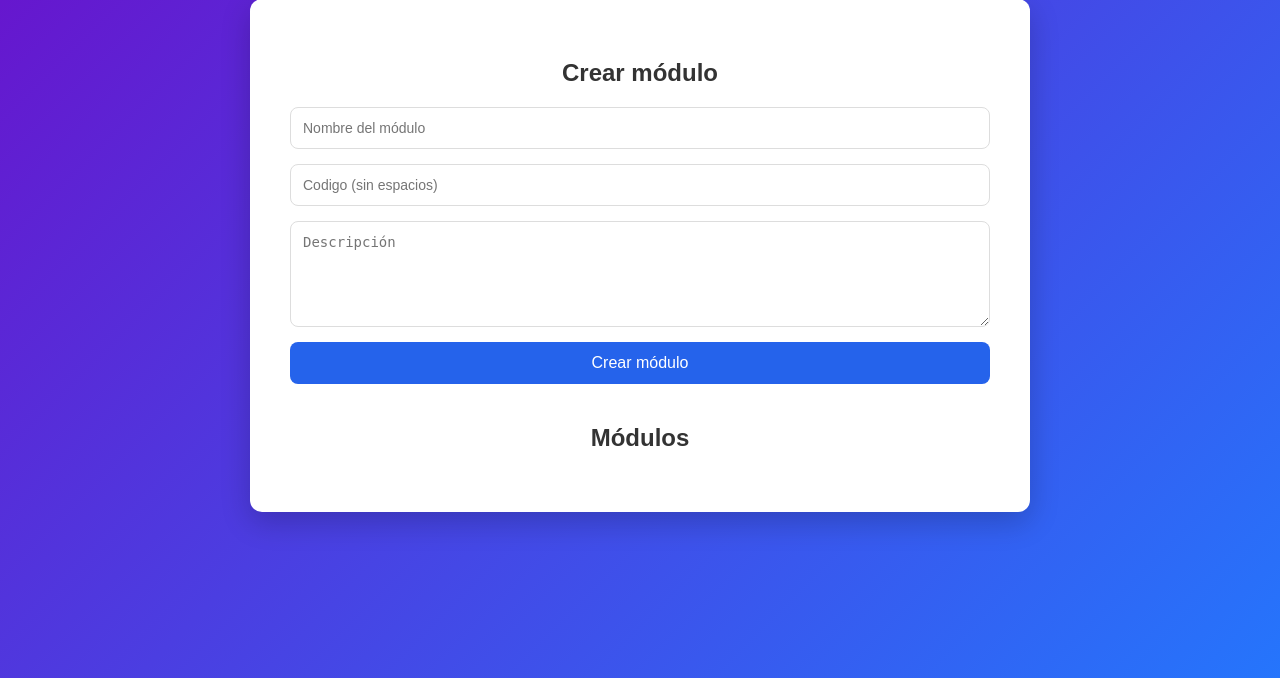
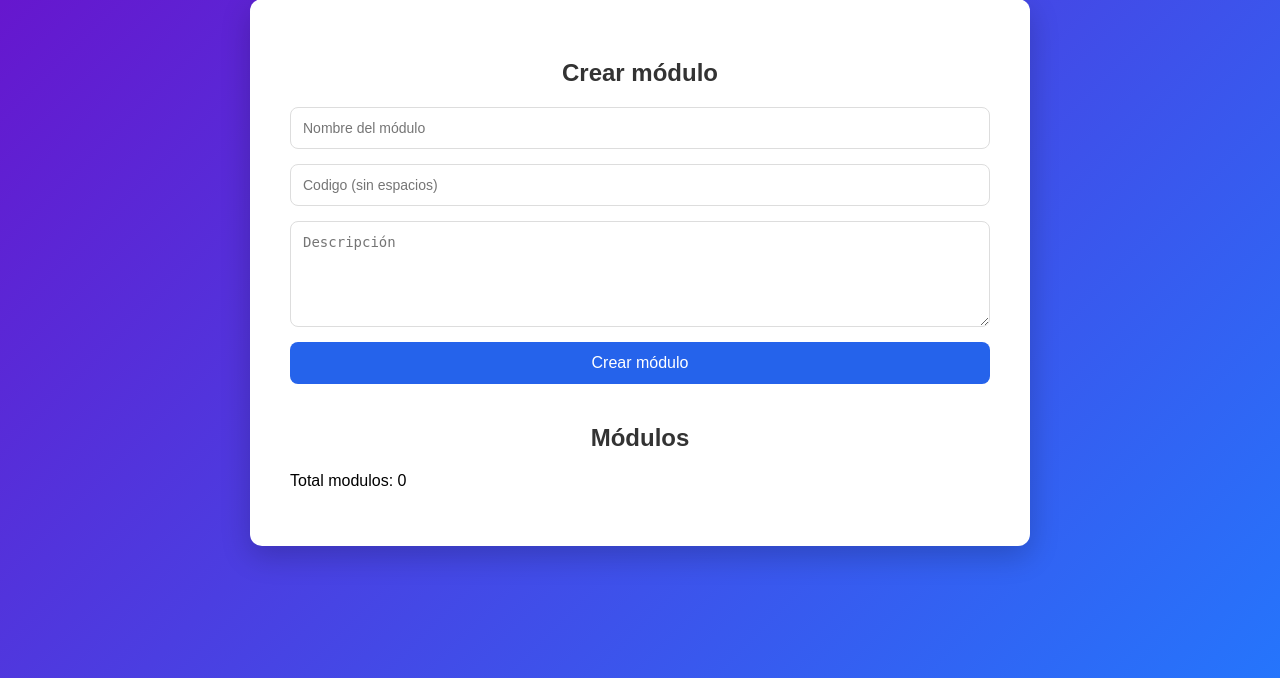
Before and after one commit to TotiManuel/JMM, a Flask app: page /dashboard/ in a window 1280 px wide; the page is wider, and only the part inside the window is pictured. Shown: the part 122-800 px from the top of that part. Run offline with Flask 3, Linux system fonts and the light colour scheme; the visitor is signed in with stand-in values (Sample User, id 1).

Commit message:
Demo view modulos in dashboard

```diff
--- a/templates/dashboard.html
+++ b/templates/dashboard.html
@@ -127,6 +127,7 @@ button:hover{
 </form>
 
 <h2>Módulos</h2>
+<p>Total modulos: {{ modulos|length }}</p>
 
 {% for modulo in modulos %}
 
```
